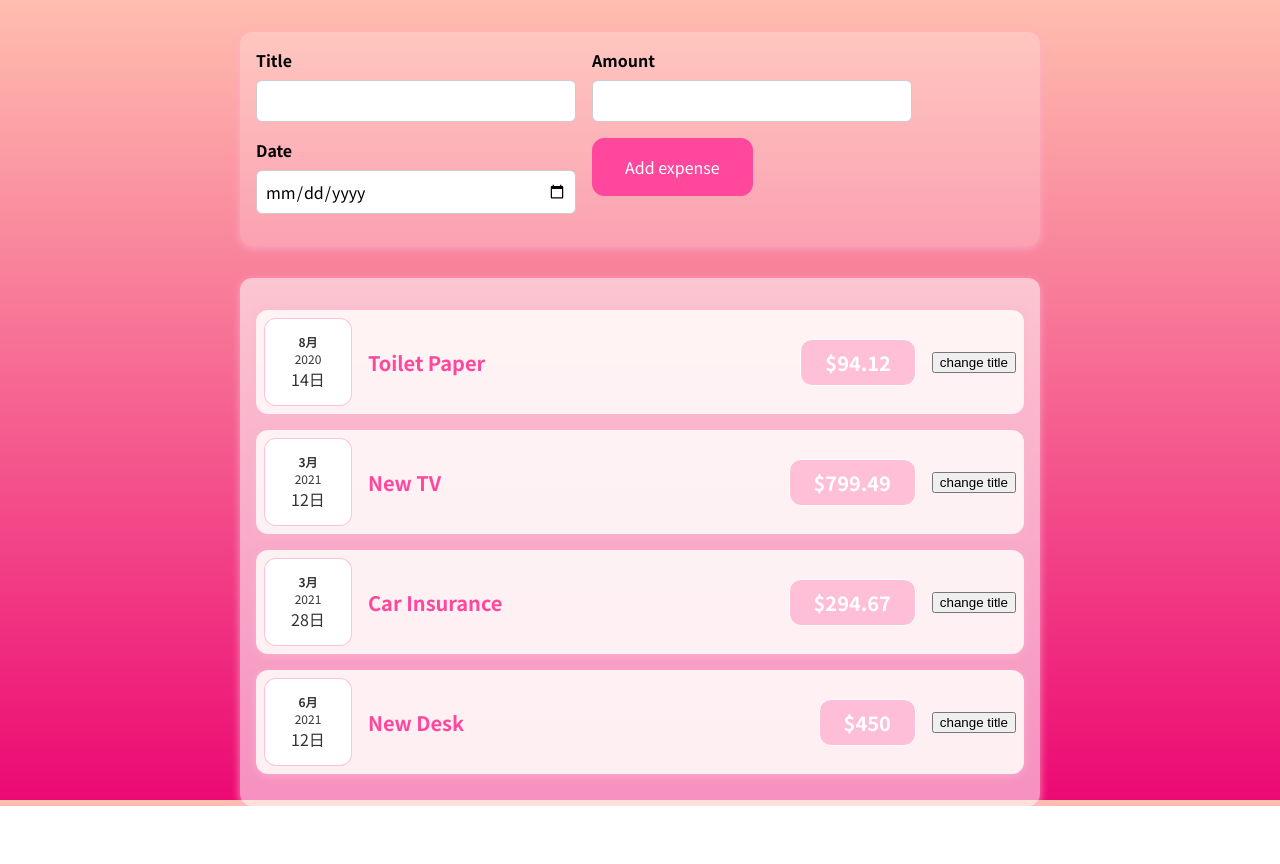
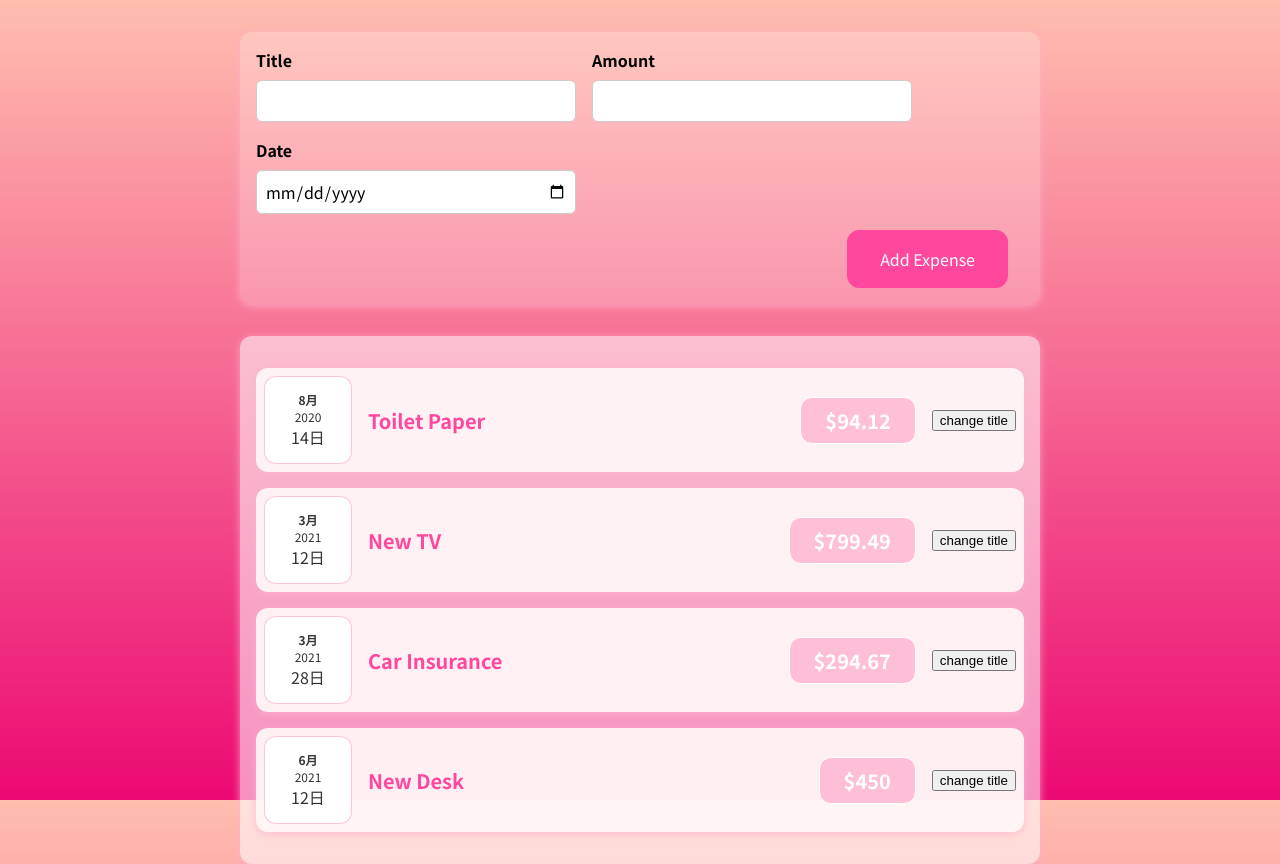
Before and after one commit to yuchi0307/expensesTracker, a React (Create React App) app: page / in a window 1280 px wide. Before the commit the page ends 806 px from the top, so only its background shows below. Built offline with nearby package versions, Linux system fonts and the light colour scheme.

Commit message:
提交表單並清空欄位

```diff
--- a/public/index.html
+++ b/public/index.html
@@ -24,7 +24,7 @@
       work correctly both with client-side routing and a non-root public URL.
       Learn how to configure a non-root public URL by running `npm run build`.
     -->
-    <title>React App</title>
+    <title>Expenses Tracker</title>
   </head>
   <body>
     <noscript>You need to enable JavaScript to run this app.</noscript>
--- a/src/Components/NewExpense/ExpenseForm.js
+++ b/src/Components/NewExpense/ExpenseForm.js
@@ -1,62 +1,93 @@
-import "./ExpenseForm.css";
-import { useState } from "react";
+import React, { useState } from 'react';
+
+import './ExpenseForm.css';
 
 const ExpenseForm = () => {
+  const [enteredTitle, setEnteredTitle] = useState(''); //一開始欄位都是空白，所以給空字串
+  const [enteredAmount, setEnteredAmount] = useState(''); //即便輸入的看似是數字，但型態依舊是字串
+  const [enteredDate, setEnteredDate] = useState('');
+  // const [userInput, setUserInput] = useState({
+  //   enteredTitle: '',
+  //   enteredAmount: '',
+  //   enteredDate: '',
+  // });
 
-  // const [enteredTitle, setEnteredTitle] = useState(''); //一開始欄位都是空白，所以給空字串
-  // const [enteredAmount, setEnteredAmount] = useState(''); //即便輸入的看似是數字，但型態依舊是字串
-  // const [enteredDate, setEnteredDate] = useState('');
-  const [userInput, setUserInput] = useState({
-    enteredTitle: '',
-    enteredAmount: '',
-    enteredDate: ''
-  });
-
-  const titleChangeHandler = (event) =>{
-    //setEnteredTitle(event.target.value);
-    setUserInput({
-      ...userInput,
-      enteredTitle: event.target.value
-      //在 react 中，這個 state 被更新了，若沒有顧及其他兩個物件，新的 state 將不會保留就有的其他物件
-      //所以將更新 state 時，用...userInput先保留所有物件，再 override title，以此類推
-    });
+  const titleChangeHandler = (event) => {
+    setEnteredTitle(event.target.value);
+    // setUserInput({
+    //   ...userInput,
+    //   enteredTitle: event.target.value,
+    // });
+    // setUserInput((prevState) => {
+    //   return { ...prevState, enteredTitle: event.target.value };
+    // 如果要用到先前的 state 值，最好使用這個寫法
+    // });
   };
 
   const amountChangeHandler = (event) => {
-    //setEnteredAmount(event.target.value);
-    setUserInput({
-      ...userInput,
-      enteredAmount: event.target.value
-    });
+    setEnteredAmount(event.target.value);
+    // setUserInput({
+    //   ...userInput,
+    //   enteredAmount: event.target.value,
+    // });
   };
 
   const dateChangeHandler = (event) => {
-    //setEnteredDate(event.target.value);
-    setUserInput({
-      ...userInput,
-      enteredDate: event.target.value
-    })
+    setEnteredDate(event.target.value);
+    // setUserInput({
+    //   ...userInput,
+    //   enteredDate: event.target.value,
+    // });
+  };
 
-  }
+  const submitHandler = (event) => {
+    event.preventDefault(); ////和發送 request 有關的js
+
+    const expenseData = {
+      title: enteredTitle,
+      amount: enteredAmount,
+      date: new Date(enteredDate) ////輸入的日期是字串，把它轉成date物件
+    };
+
+    console.log(expenseData);
+    setEnteredTitle('');
+    setEnteredAmount('');
+    setEnteredDate('');
+    //按下送出表單後清空欄位
+  };
 
   return (
-    <form>
-      <div className="new-expense__controls">
-        <div className="new-expense__control">
+    <form onSubmit={submitHandler}>
+      <div className='new-expense__controls'>
+        <div className='new-expense__control'>
           <label>Title</label>
-          <input type="text" onChange={titleChangeHandler}/>
+          <input type='text'
+          value={enteredTitle}
+          onChange={titleChangeHandler} />
         </div>
-        <div className="new-expense__control">
+        <div className='new-expense__control'>
           <label>Amount</label>
-          <input type="number" min="0" step="1" onChange={amountChangeHandler}/>
+          <input
+            type='number'
+            min='1'
+            step='1'
+            value={enteredAmount} //不只可以監聽輸入欄位，還可以在 sumbit 後將值清空
+            onChange={amountChangeHandler}
+          />
         </div>
-        <div className="new-expense__control">
+        <div className='new-expense__control'>
           <label>Date</label>
-          <input type="date" min="2020-03-07" max="2025-03-07" onChanege={dateChangeHandler}/>
+          <input
+            type='date'
+            min='2019-01-01'
+            max='2022-12-31'
+            value={enteredDate}
+            onChange={dateChangeHandler}
+          />
         </div>
-        <div className="new_expense__actions">
-          <button type="submit">Add expense</button>
-        </div>
+      </div>
+      <div className='new-expense__actions'>
+        <button type='submit'>Add Expense</button>
       </div>
     </form>
   );
--- a/src/index.css
+++ b/src/index.css
@@ -8,10 +8,15 @@ html {
   font-family: 'Noto Sans JP', sans-serif;
   width: 100%;
   height: 100%;
+  margin: 0;
+  padding: 0;
   background: linear-gradient(#ffbeaf, #ec0973);
+  background-attachment: fixed;
 }
 
 body {
   margin: 0;
+  padding: 0;
+  height: 100%;
 
 }
```
Also changed, not shown: 1 other file (tests, documents, lock files or other folders).
